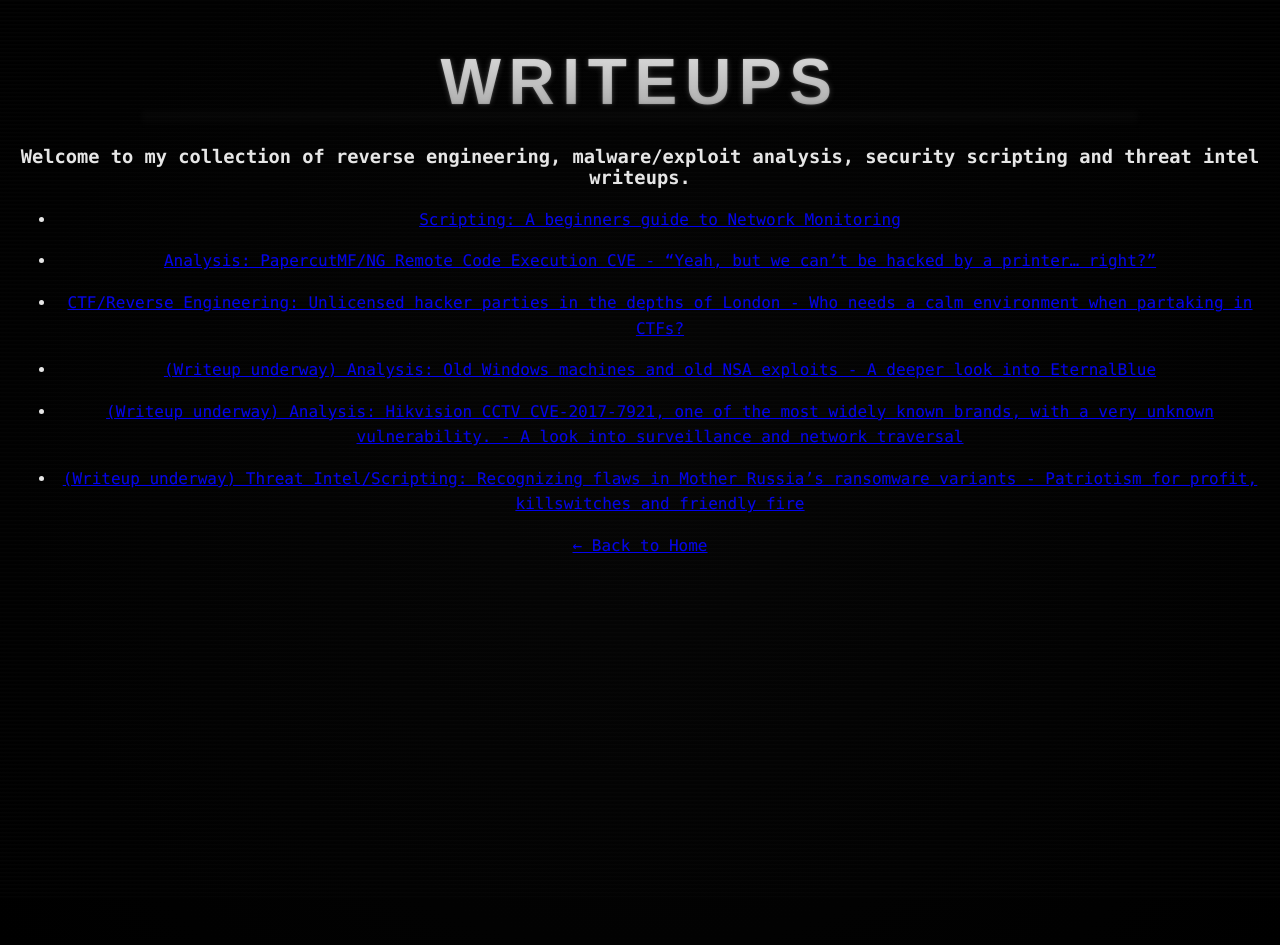
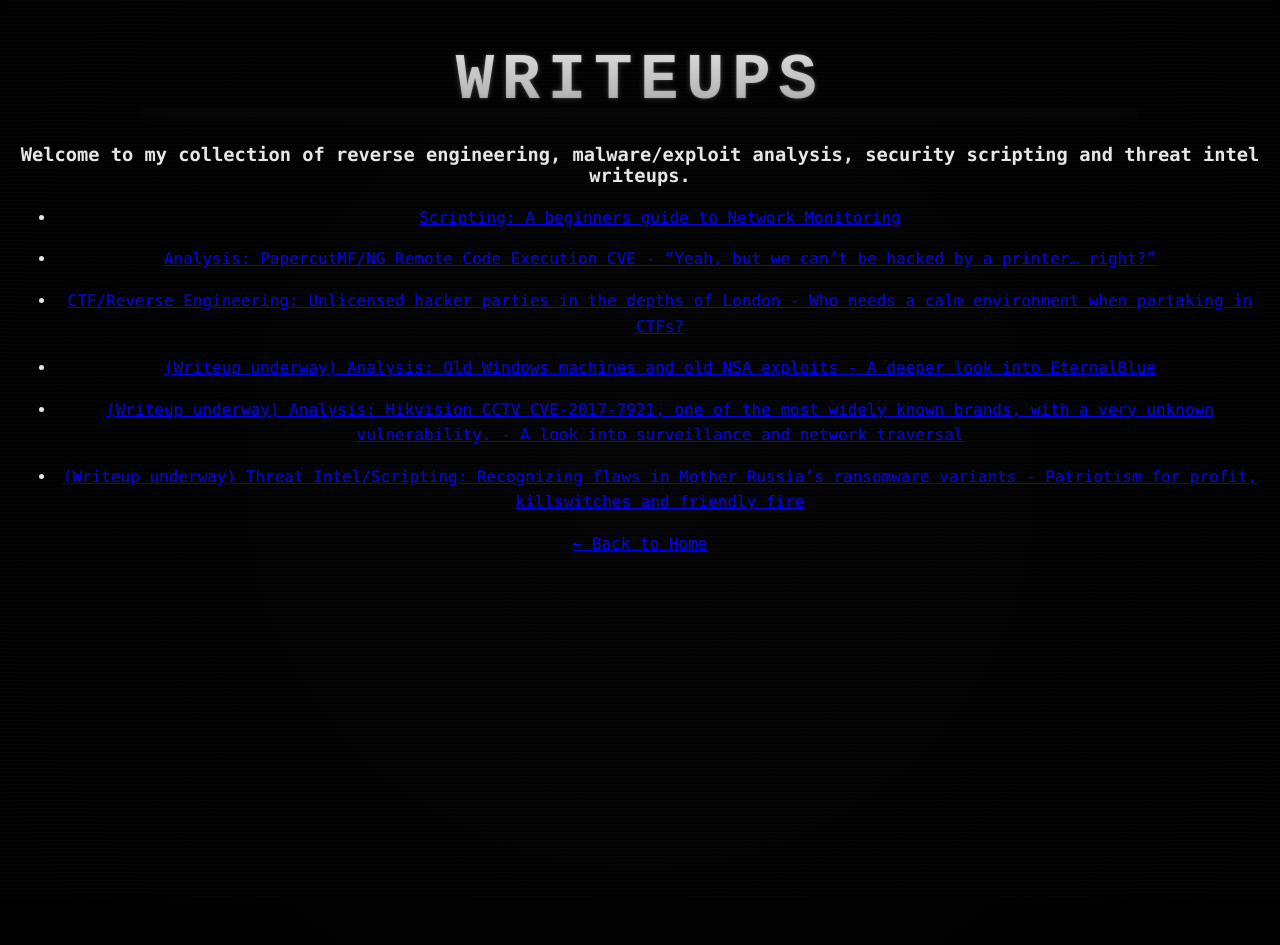
Before and after one commit to 0xhtw/0xhtw.github.io, a Jekyll site: the page built from writeups/index.md, in a window 1280 px wide. Built offline with Jekyll 4.4.1, drawn with Linux system fonts in a browser that asks for light colours; some web fonts are replaced.

Commit message:
Update style.css

```diff
--- a/assets/css/style.css
+++ b/assets/css/style.css
@@ -6,7 +6,6 @@
 /* =============================== */
 /*        GLOBAL VARIABLES         */
 /* =============================== */
-
 :root {
   --bg-black: #000000;
   --bg-dark: #050505;
@@ -26,7 +25,6 @@
 /* =============================== */
 /*           GLOBAL BASE           */
 /* =============================== */
-
 body {
   background: radial-gradient(circle at center, var(--bg-dark) 0%, var(--bg-black) 100%);
   background-size: cover;
@@ -64,13 +62,12 @@
 /* =============================== */
 /*            HEADINGS             */
 /* =============================== */
-
 h1,
 .about h2,
 .what-is-htw h2,
 .writeup-content h1,
 .writeup-content h2 {
-  font-family: 'Home Video', sans-serif;
+  font-family: 'HomeVideo', monospace; /* VHS font applied */
   font-size: clamp(1.5rem, 5vw, 4rem);
   margin-top: 5vh;
   margin-bottom: 3vh;
@@ -92,7 +89,7 @@
              signalDrop 6s infinite steps(1, end);
 }
 
-/* Reflection */
+/* Reflection for VHS look */
 h1::before,
 .about h2::before,
 .what-is-htw h2::before,
@@ -111,7 +108,7 @@
   pointer-events: none;
 }
 
-/* VHS chromatic bleed */
+/* Chromatic VHS bleed */
 h1::after,
 .about h2::after,
 .what-is-htw h2::after,
@@ -130,14 +127,11 @@
 /* =============================== */
 /*        ANIMATIONS               */
 /* =============================== */
-
-/* CRT flicker */
 @keyframes crtFlicker {
   0%, 100% { opacity: 0.96; }
   50% { opacity: 1; }
 }
 
-/* Random VHS signal drop */
 @keyframes signalDrop {
   0%   { opacity: 1; transform: translateY(0); }
   7%   { opacity: 0.85; }
@@ -153,7 +147,6 @@
   73%  { opacity: 1; transform: translateY(0); }
 }
 
-/* Hover jitter */
 @keyframes vhsJitter {
   0% { transform: translate(0); }
   25% { transform: translate(-1px, 0); }
@@ -170,7 +163,6 @@
 /* =============================== */
 /*             TEXT               */
 /* =============================== */
-
 p {
   color: var(--text-main);
   line-height: 1.6;
@@ -180,7 +172,6 @@
 /* =============================== */
 /*           NAVIGATION            */
 /* =============================== */
-
 nav a {
   color: var(--chrome-mid);
   margin: 0.5rem 0.75rem;
@@ -196,7 +187,6 @@
 /* =============================== */
 /*             CLEANUP             */
 /* =============================== */
-
 header h1,
 .post-title {
   display: none;
@@ -205,7 +195,6 @@
 /* =============================== */
 /*          SCROLLBARS             */
 /* =============================== */
-
 ::-webkit-scrollbar {
   width: 10px;
 }
```
